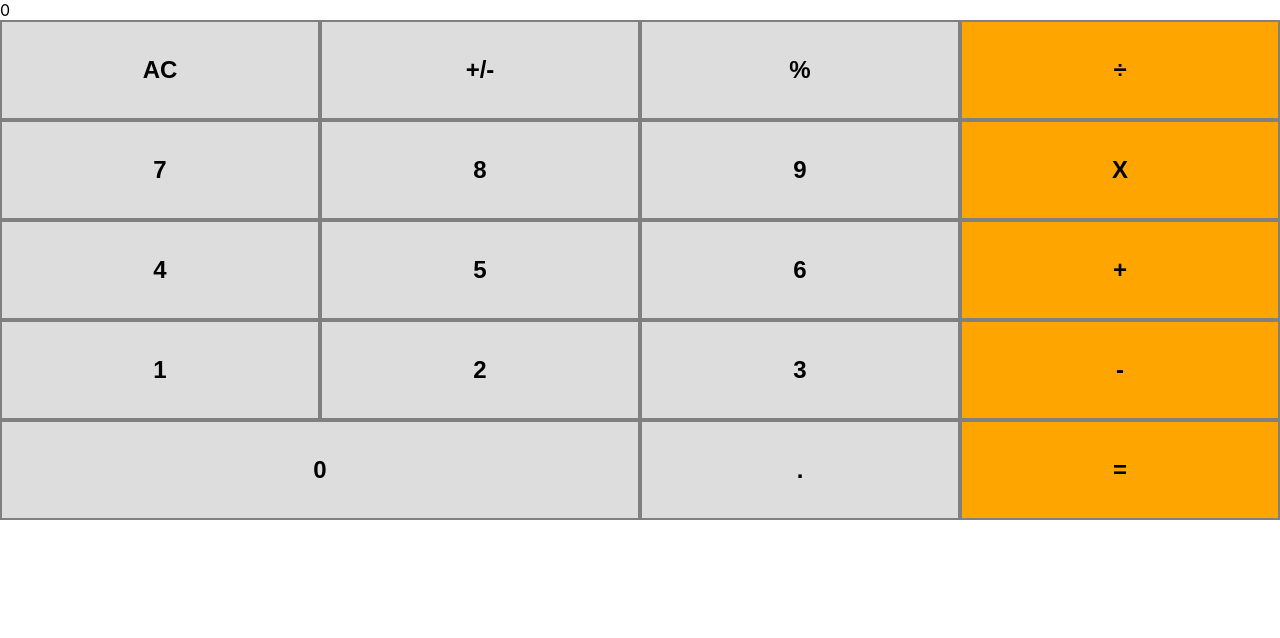
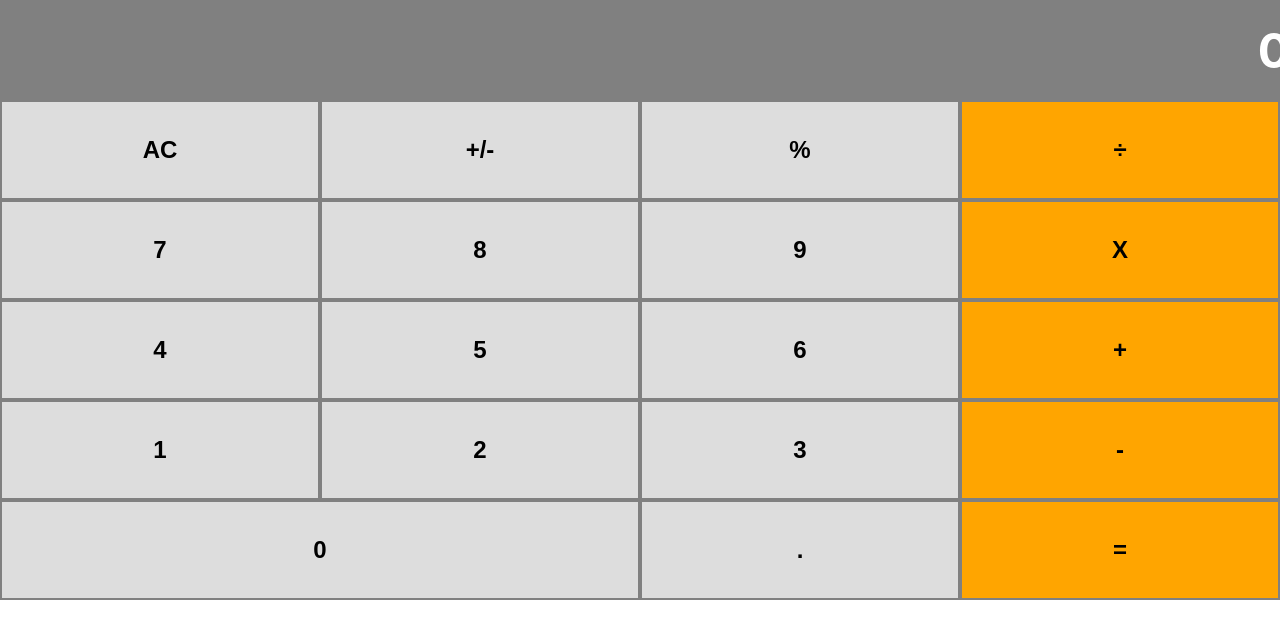
Before and after one commit to chasscepts/calculator, a React (Create React App) app: page / in a window 1280 px wide. Shown: the top 638 px of the page. Built offline with nearby package versions, Linux system fonts and the light colour scheme.

Commit message:
Add display styles

```diff
--- a/src/components/Display.js
+++ b/src/components/Display.js
@@ -1,9 +1,23 @@
 import React from 'react';
 import PropTypes from 'prop-types';
 
+const styles = {
+  width: '100%',
+  height: '100px',
+  padding: '0 10px',
+  backgroundColor: 'gray',
+  color: '#fff',
+  fontWeight: 'bold',
+  fontSize: '48px',
+  textAlign: 'right',
+  display: 'flex',
+  flexDirection: 'column',
+  justifyContent: 'center',
+};
+
 export default function Display({ result }) {
   return (
-    <div>{result}</div>
+    <div style={styles}><span>{result}</span></div>
   );
 }
 
```
